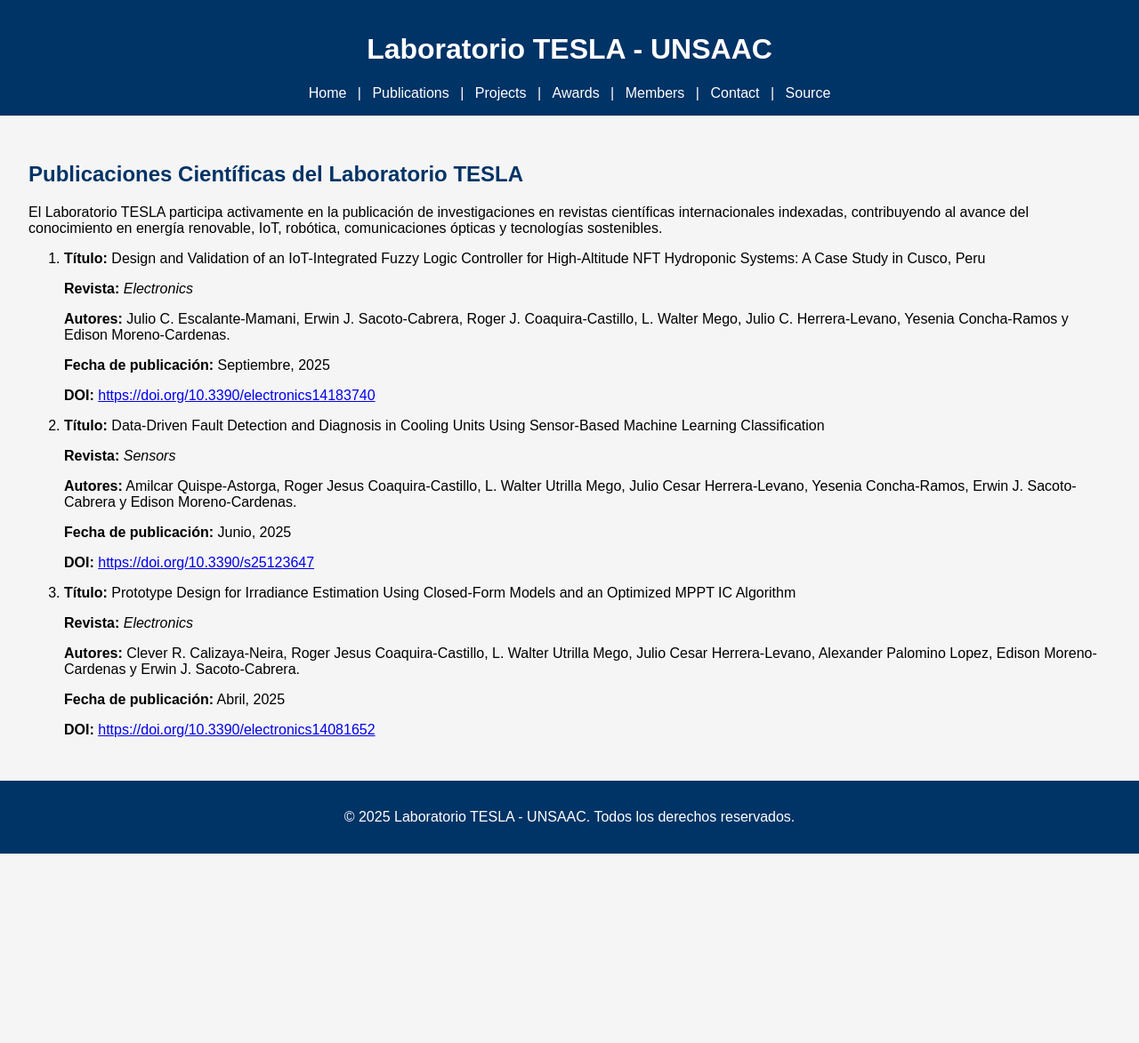
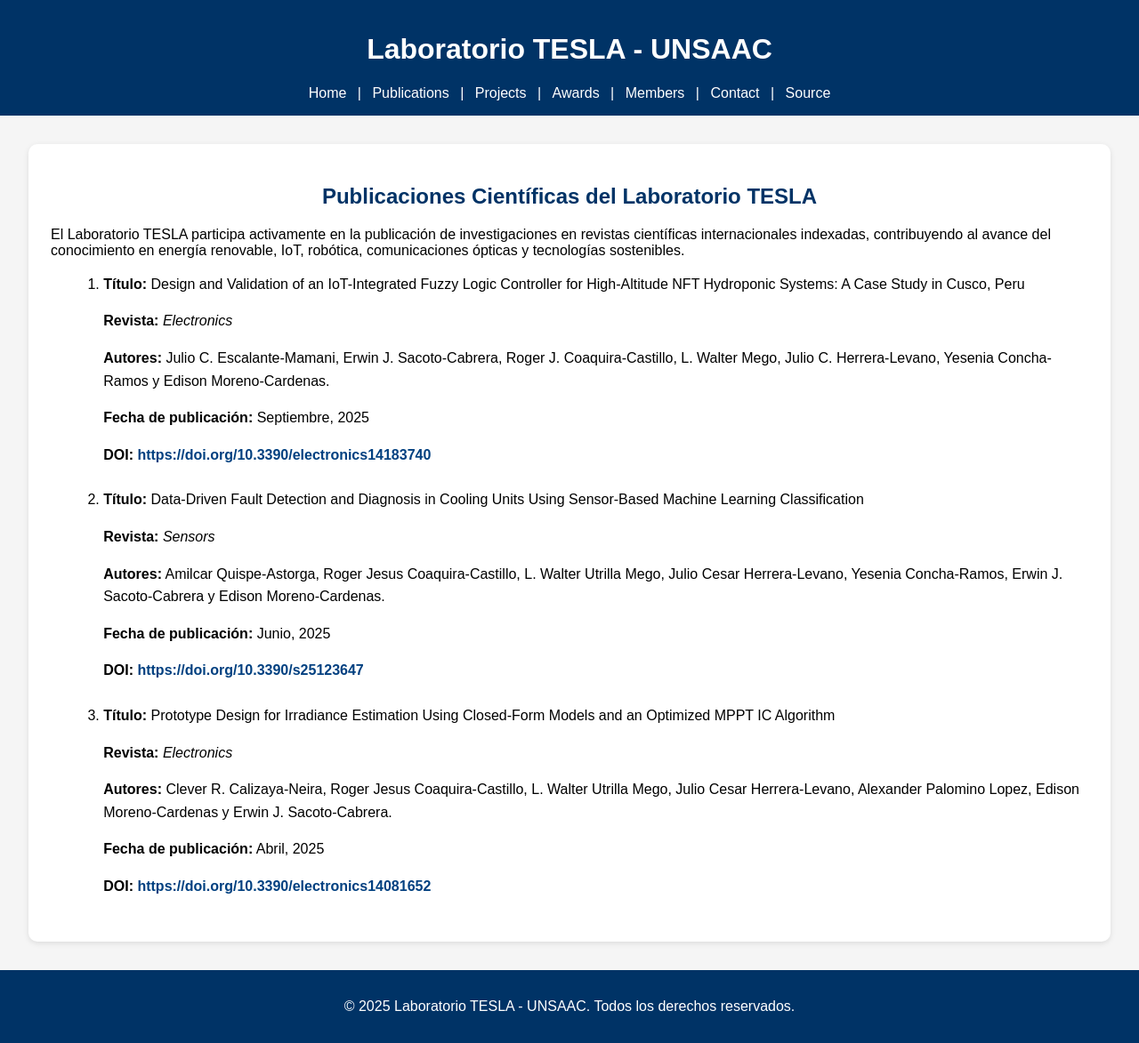
Before and after one commit to laboratoriotesla-unsaac/laboratoriotesla-unsaac.github.io, a Jekyll site: the page built from publications.html, in a window 1280 px wide. Shown: the whole page at 89% size. Built offline with Jekyll 4.4.1, drawn with Linux system fonts in a browser that asks for light colours; before the commit the page ends 960 px from its top, so only the background shows below that.

Commit message:
Update style.css

```diff
--- a/assets/css/style.css
+++ b/assets/css/style.css
@@ -147,3 +147,37 @@ body {
     flex: 1 1 100%;
   }
 }
+
+
+/* === Publicaciones científicas === */
+#publications {
+  background-color: #ffffff;
+  padding: 25px;
+  border-radius: 10px;
+  box-shadow: 0 2px 6px rgba(0,0,0,0.1);
+}
+
+#publications h2 {
+  text-align: center;
+  color: #003366;
+  margin-bottom: 20px;
+}
+
+.publication-list {
+  margin-left: 1.2em;
+}
+
+.publication-list li {
+  margin-bottom: 25px;
+  line-height: 1.6;
+}
+
+.publication-list a {
+  color: #004080;
+  font-weight: bold;
+  text-decoration: none;
+}
+
+.publication-list a:hover {
+  text-decoration: underline;
+}
```
